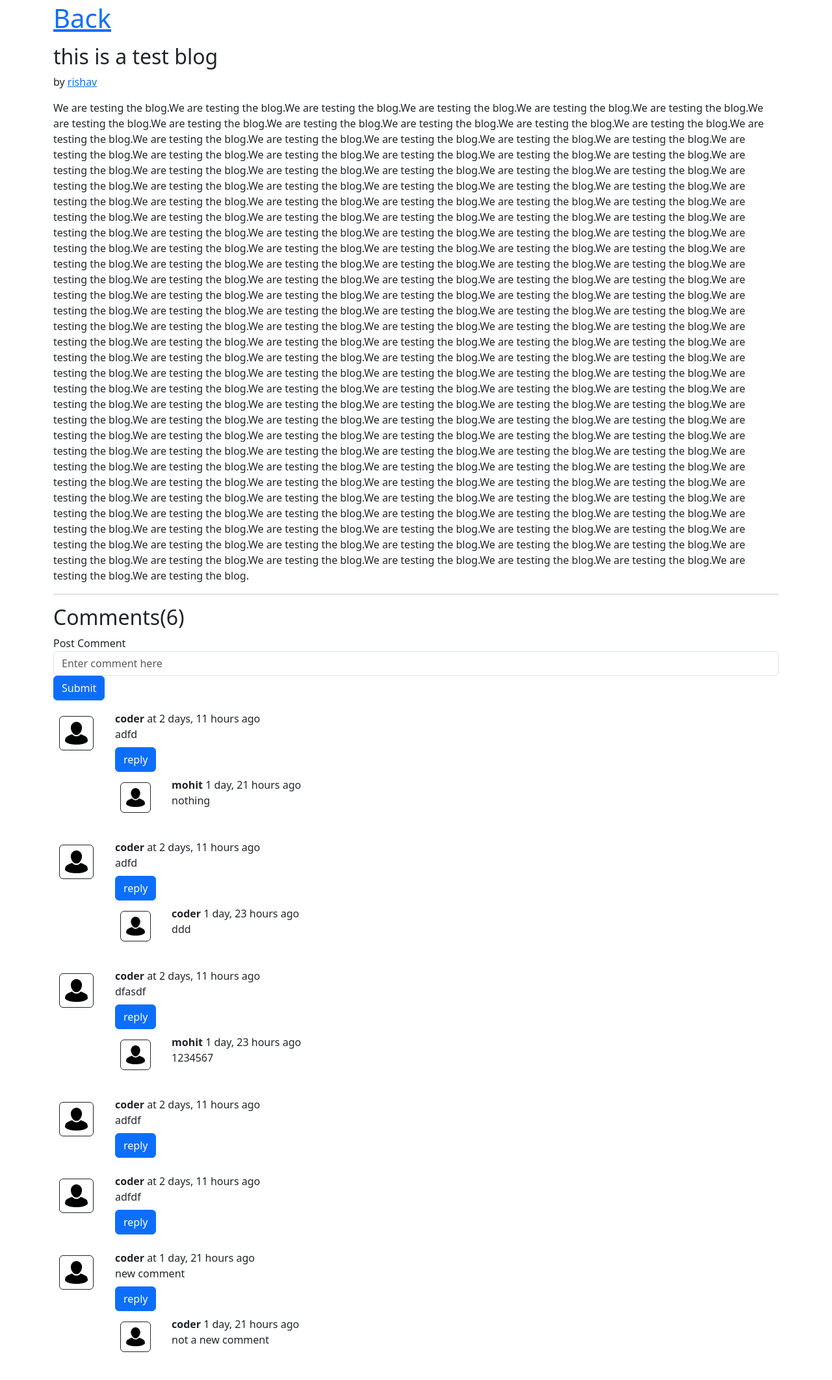
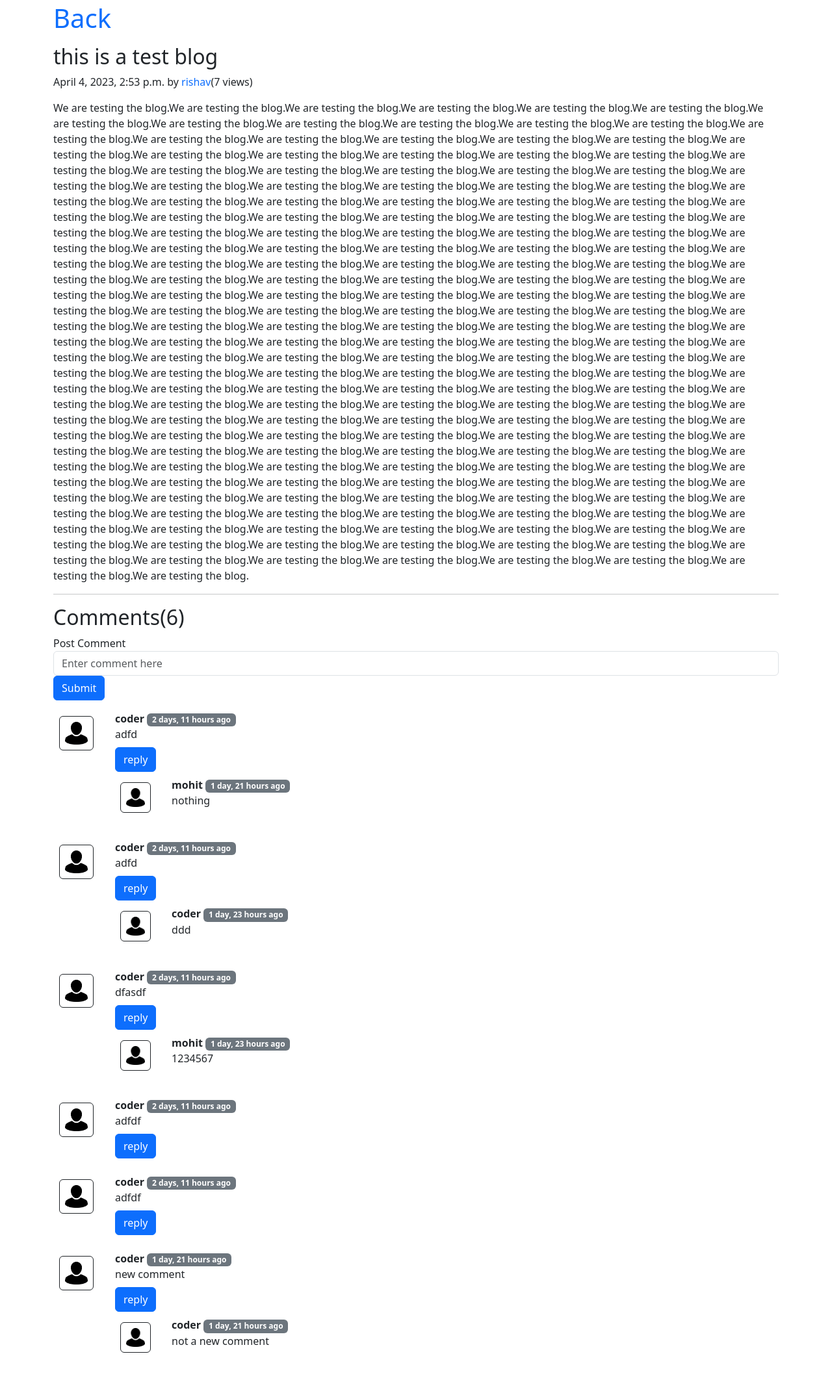
Before and after one commit to rishv1912/iCoder, a Django app: a page that uses templates/home/base.html in a window 1280 px wide. Shown: the part 56-2180 px from the top of the page at 65% size. Before the commit the page ends 2137 px from the top, so only its background shows below. Run offline with Django 4.2, Linux system fonts and the light colour scheme; a user stored in the database is signed in; data comes from the database, SQL or seed files in the repository; both versions use the stored data as it was after the commit.

Commit message:
completed the icoder with tinyMCE

```diff
--- a/blog/models.py
+++ b/blog/models.py
@@ -10,6 +10,7 @@ class Post(models.Model):
     content = models.TextField()
     author = models.CharField(max_length=13)
     slug = models.CharField(max_length=130)
+    views= models.IntegerField(default=0)
     timestamp = models.DateTimeField(blank=True)
 
     def __str__(self):
--- a/blog/views.py
+++ b/blog/views.py
@@ -16,6 +16,9 @@ def blogHome(request):
 
 def blogPost(request, slug):
     post = Post.objects.filter(slug=slug).first()
+    post.views= post.views+1
+    post.save()
+
     comments = BlogComment.objects.filter(post=post,parent=None)
     replies= BlogComment.objects.filter(post=post).exclude(parent=None)
     replyDict={}
--- a/static/tinyInjection.js
+++ b/static/tinyInjection.js
@@ -6,7 +6,8 @@ document.head.appendChild(script);
 script.onload=function(){
 tinymce.init({
     selector: "#id_content",
-    height:656,
+    width:400,
+    height:600,
     plugins: [
         'advlist autolink link image lists charmap print preview hr anchor pagebreak',
         'searchreplace wordcount visualblocks visualchars code fullscreen insertdatetime media nonbreaking',
--- a/templates/blog/blogHome.html
+++ b/templates/blog/blogHome.html
@@ -6,7 +6,7 @@
   {% for post in allPosts %}
   <div class="row no-gutters border rounded overflow-hidden flex-md-row mb-4 shadow-sm h-md-250 my-4 position-relative">
     <div class="col p-4 d-flex flex-column position-static">
-      <strong class="d-inline-block mb-2 text-primary">World</strong>
+      <strong class="d-inline-block mb-2 text-primary">Article by {{post.author}} {{post.views}}</strong>
       <h3 class="mb-0">{{post.title}}</h3>
       <div class="mb-1 text-muted">{{post.datetime}}</div>
       <p class="card-text mb-auto">
--- a/templates/blog/blogPost.html
+++ b/templates/blog/blogPost.html
@@ -33,7 +33,7 @@
 <div class="container my-3">
   <h2 class="blog-post-title">{{post.title}}</h2>
   <p class="blog-post-meta">
-    {{post.timeStamp}} by <a href="#">{{post.author}}</a>
+    {{post.timestamp}} by <a href="#">{{post.author}}</a>(<span>{{post.views}} views</span>)
   </p>
   <p>{{post.content|safe}}</p>
   <hr />
@@ -70,7 +70,8 @@
       />
     </div>
     <div class="col-md-11">
-      <b> {{comment.user.username}} </b> at {{comment.timestamp| naturaltime}}
+      <b> {{comment.user.username}} </b>
+      <span class="badge bg-secondary">{{comment.timestamp| naturaltime}}</span>
       <div>{{comment.comment}}</div>
       <div class="reply my-2 mx-0">
         {% if user.is_authenticated %}
@@ -130,7 +131,7 @@
             <div class="col-md-11">
               <div class="col-md-11">
                 <b> {{reply.user.username}} </b>
-                <span>{{reply.timestamp| naturaltime}}</span>
+                <span class="badge bg-secondary">{{reply.timestamp| naturaltime}}</span>
                 <div>{{reply.comment}}</div>
               </div>
               <br />
--- a/templates/home/base.html
+++ b/templates/home/base.html
@@ -14,6 +14,11 @@
       integrity="sha384-KK94CHFLLe+nY2dmCWGMq91rCGa5gtU4mk92HdvYe+M/SXH301p5ILy+dN9+nJOZ"
       crossorigin="anonymous"
     />
+    <style>
+      a{
+        text-decoration: none;
+      }
+    </style>
   </head>
   <body>
     <nav class="navbar navbar-expand-lg navbar-dark bg-dark">
```
Also changed, not shown: blog/admin.py (+6 -1 lines), db.sqlite3.
